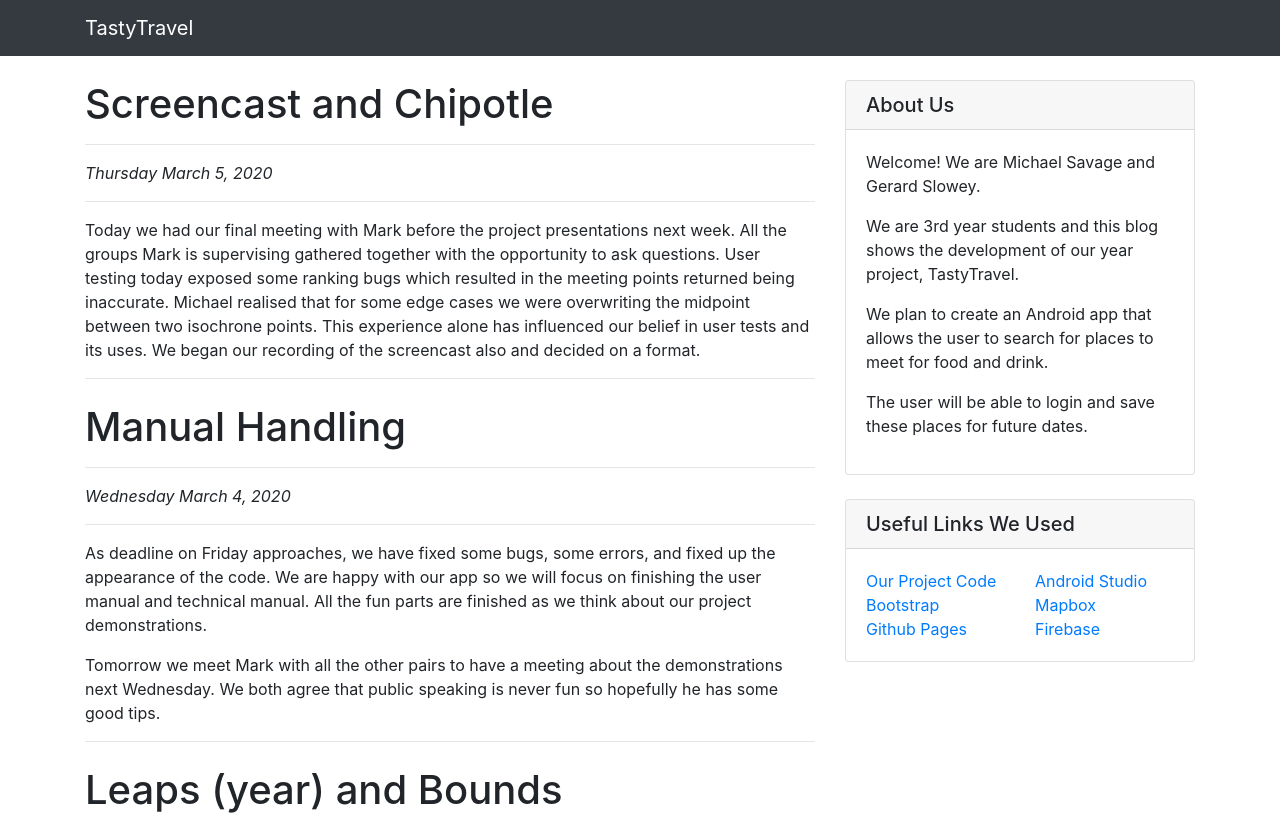
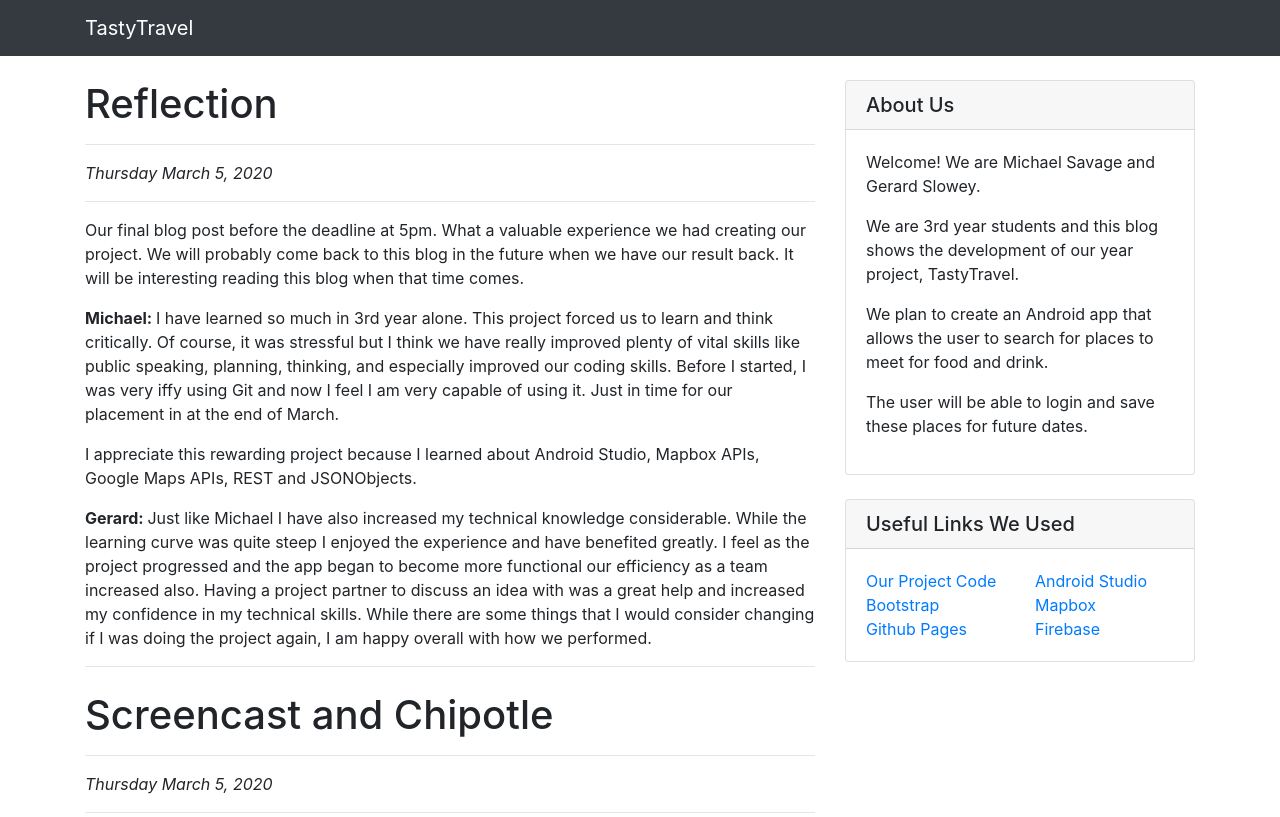
Before and after one commit to michaelssavage/TastyTravel-Blog, a plain HTML site: page index.html in a window 1280 px wide. Shown: the top 817 px of the page. Drawn offline with Linux system fonts and the light colour scheme.

Commit message:
Final blog post

```diff
--- a/index.html
+++ b/index.html
@@ -36,6 +36,27 @@
       <!-- Post Content Column -->
       <div class="col-lg-8">
 
+<!-- 18 -->
+        <h1 class="mt-4">Reflection</h1>
+        <hr>
+        <p class ="date">Thursday March 5, 2020</p>
+        <hr>
+        <p>Our final blog post before the deadline at 5pm. What a valuable experience we had creating our project. We will probably come
+          back to this blog in the future when we have our result back. It will be interesting reading this blog when that time comes.
+        </p>
+
+        <p><b>Michael: </b> I have learned so much in 3rd year alone. This project forced us to learn and think critically. Of course,
+        it was stressful but I think we have really improved plenty of vital skills like public speaking, planning, thinking,
+        and especially improved our coding skills. Before I started, I was very iffy using Git and now I feel I am very capable of using it.
+        Just in time for our placement in at the end of March.</p>
+
+        <p>I appreciate this rewarding project because I learned about Android Studio, Mapbox APIs, Google Maps APIs, REST and JSONObjects. </p>
+
+        <p><b>Gerard: </b> Just like Michael I have also increased my technical knowledge considerable. While the learning curve was quite steep I enjoyed the
+       experience and have benefited greatly. I feel as the project progressed and the app began to become more functional our efficiency as a team increased also.
+       Having a project partner to discuss an idea with was a great help and increased my confidence in my technical skills.
+       While there are some things that I would consider changing if I was doing the project again, I am happy overall with how we performed.</p>
+        <hr>
 <!-- 17 -->
         <h1 class="mt-4">Screencast and Chipotle</h1>
         <hr>
@@ -49,7 +70,8 @@
           between two isochrone points.
           This experience alone has influenced our belief in user tests and its uses.
 
-          We began our recording of the screencast also and decided on a format.
+          We began our recording of the screencast video and worked into the night to get it finished.
+          We are very happy with it because we used a really great microphone. Maybe we'll start a podcast?
         </p>
         <hr>
 
```
